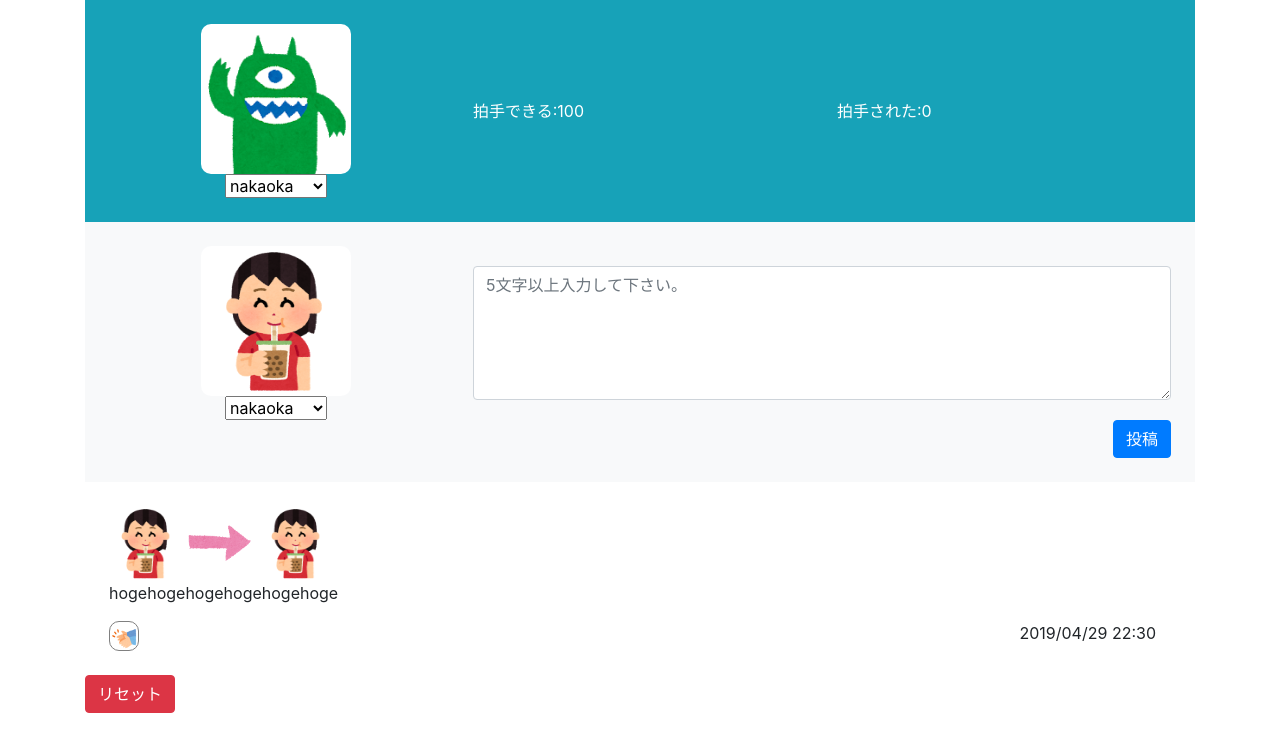
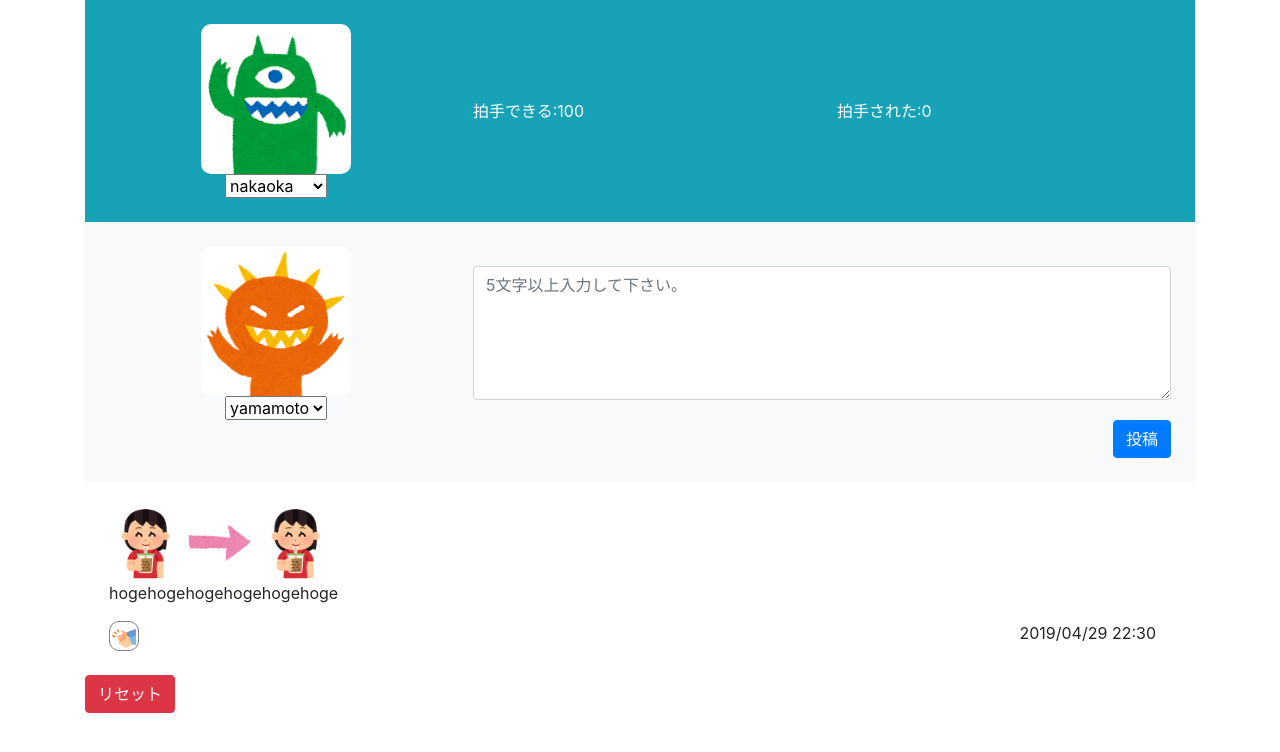
Before and after one commit to takashi0602/fringe81-internship-task, a React (Create React App) app: page / in a window 1280 px wide. Shown: the top 752 px of the page. Built offline with nearby package versions, Linux system fonts and the light colour scheme.

Commit message:
セレクトボックスの制御

```diff
--- a/src/App.js
+++ b/src/App.js
@@ -9,7 +9,7 @@ class App extends Component {
           <div className="row align-items-center">
             <div className="col text-center">
               <img src={this.state.user[0].img} alt={this.state.user[0].name} className="c-image__large d-block bg-white m-auto"/>
-              <select name="" id="" value={this.state.user[0].name} onChange={this.changeUser}>
+              <select name="" id="" value={this.state.user[0].id} onChange={this.changeUser}>
                 {this.selectUsers()}
               </select>
             </div>
@@ -20,8 +20,8 @@ class App extends Component {
         <div className="bg-light p-4">
           <div className="row align-items-center">
             <div className="col-4 text-center">
-              <img src="./images/drink_tapioka_tea_woman.png" alt="drink_tapioka_tea_woman" className="c-image__large d-block bg-white m-auto"/>
-              <select name="" id="">
+              <img src={this.state.praiseUser[0].img} alt={this.state.user[0].name} className="c-image__large d-block bg-white m-auto"/>
+              <select name="" id="" value={this.state.praiseUser[0].id} onChange={this.changePraiseUsers}>
                 {this.selectPraiseUsers()}
               </select>
             </div>
@@ -53,49 +53,63 @@ class App extends Component {
 
   constructor(props) {
     super(props);
-    localStorage.setItem("claps", "0");
     this.state = {
       user: [
         {
+          id: "1",
           name: "nakaoka",
           img: "./images/monster01.png",
           claps: 100
+        }
+      ],
+      praiseUser: [
+        {
+          id: "2",
+          name: "yamamoto",
+          img: "./images/monster02.png"
         }
       ]
     };
 
     this.incrementClap = this.incrementClap.bind(this);
     this.changeUser = this.changeUser.bind(this);
+    this.changePraiseUsers = this.changePraiseUsers.bind(this);
   }
 
   createUsers() {
     let users = [
       {
+        id: "1",
         name: "nakaoka",
         img: "./images/monster01.png",
         claps: 100
       },
       {
+        id: "2",
         name: "yamamoto",
         img: "./images/monster02.png",
         claps: 100
       },
       {
+        id: "3",
         name: "tanaka",
         img: "./images/monster03.png",
         claps: 100
       },
       {
+        id: "4",
         name: "inoue",
         img: "./images/monster04.png",
         claps: 100
       },
       {
+        id: "5",
         name: "sakamoto",
         img: "./images/monster05.png",
         claps: 100
       },
       {
+        id: "6",
         name: "kimura",
         img: "./images/monster06.png",
         claps: 100
@@ -108,30 +122,52 @@ class App extends Component {
     let users = this.createUsers();
     let options = [];
     for(let i in users) {
-      options.push(<option key={i} value={users[i].name}>{users[i].name}</option>);
+      options.push(<option key={i} value={users[i].id}>{users[i].name}</option>);
     }
     return options;
   }
 
   selectPraiseUsers() {
+    let user = this.state.user[0];
     let users = this.createUsers();
     let options = [];
     for(let i in users) {
-      options.push(<option key={i} value={users[i].name}>{users[i].name}</option>);
+      if (users[i].id !== user.id) options.push(<option key={i} value={users[i].id}>{users[i].name}</option>);
     }
     return options;
   }
 
   changeUser(e) {
     let user = this.state.user;
+    let praiseUser = this.state.praiseUser;
     let users = this.createUsers();
     for (let i in users) {
-      if (users[i].name === e.target.value) user[0] = users[i]
+      if (users[i].id === e.target.value) user[0] = users[i]
     }
     this.setState({user: user});
+
+    // userとpraiseUserの値が同じ場合、praiseUserの値を変更
+    if (user[0].id === praiseUser[0].id) {
+
+      // user.idが1なら、users.idが2の値を返す
+      if (user[0].id === "1") praiseUser[0] = users[1];
+
+      // user.idが1以外なら、users.idが1の値を返す
+      else praiseUser[0] = users[0];
+      this.setState({praiseUser: praiseUser});
+    }
     localStorage.setItem('state', JSON.stringify(this.state));
   }
 
+  changePraiseUsers(e) {
+    let user = this.state.praiseUser;
+    let users = this.createUsers();
+    for (let i in users) {
+      if (users[i].id === e.target.value) user[0] = users[i]
+    }
+    this.setState({praiseUser: user});
+    localStorage.setItem('state', JSON.stringify(this.state));
+  }
 
   incrementClap() {
     let claps = this.state.claps;
```
